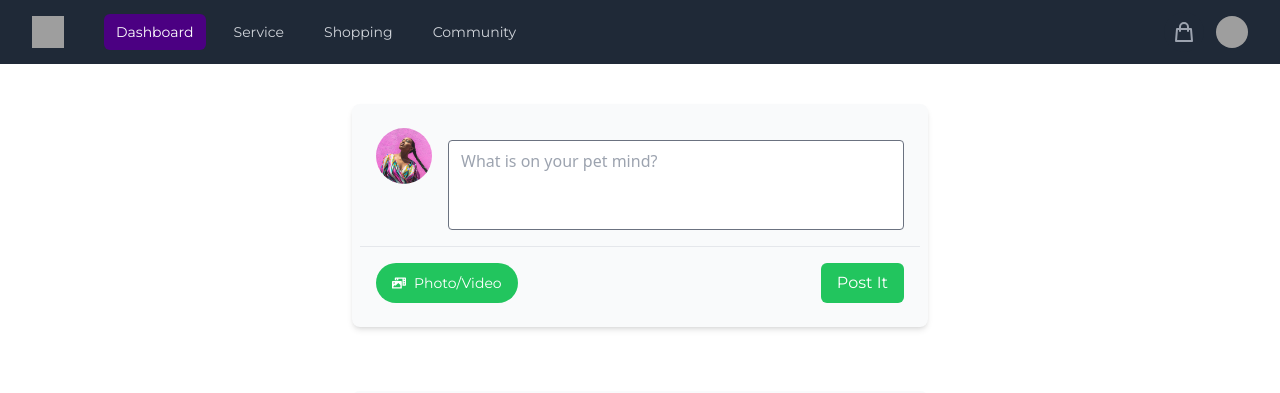
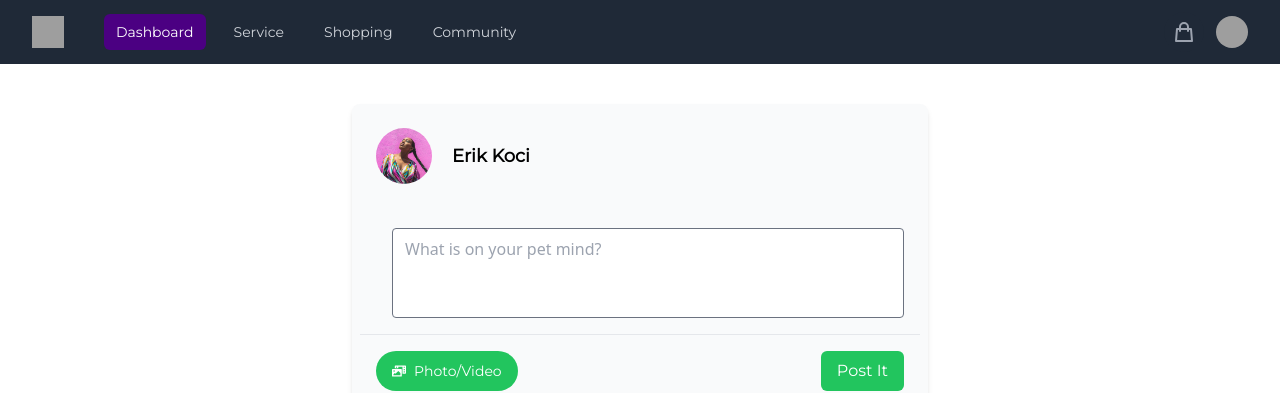
Before and after one commit to kocierik/animalHouse, a React (Create React App) app in the folder front-office/: page / in a window 1280 px wide. Shown: the top 393 px of the page. Built offline with nearby package versions, Linux system fonts and the light colour scheme; grey boxes are pictures that could not be loaded; a web font is replaced by a local one.

Commit message:
feat: change post card

```diff
--- a/front-office/src/views/common/feedComponents/PostCard.jsx
+++ b/front-office/src/views/common/feedComponents/PostCard.jsx
@@ -25,12 +25,20 @@ const PostCard = (props) => {
       {/* Card Base */}
       <div className="flex-row   container max-w-md sm:max-w-xl mb-14 h-auto p-2 rounded-lg shadow-md divide-y divide-solid bg-gray-50">
         {/* Top Half - Avatar & Text Box */}
-        <div className="flex content-start p-4">
+        <div className="flex flex-col	 content-start p-4">
+          <div className="flex mb-8">
+            <span className="">
               <img
                 src={avatar}
-            className="rounded-full flex-initial max-h-12 w-12 sm:max-h-14 sm:w-14 mb-8 duration-150"
+                className="rounded-full flex-initial max-h-12 w-12 sm:max-h-14 sm:w-14  duration-150"
                 alt="User profile"
               />
+            </span>
+            <div className="flex flex-1 px-5 items-center">
+              <span className="font-black	text-lg	">Erik Koci</span>
+            </div>
+          </div>
+          <div className="flex">
             <textarea
               id="post-input"
               rows={3}
@@ -39,6 +47,7 @@ const PostCard = (props) => {
               className="flex-grow rounded font-sans placeholder-gray-400 self-start ml-3 sm:ml-4 mt-2 sm:mt-3 text-sm sm:text-base focus:outline-none"
               onChange={onChange}
             />
+          </div>
         </div>
 
         {/* Lower Half - Photo/Video & Post Buttons */}
```
Lines whose indentation alone changed are shown as unchanged.
